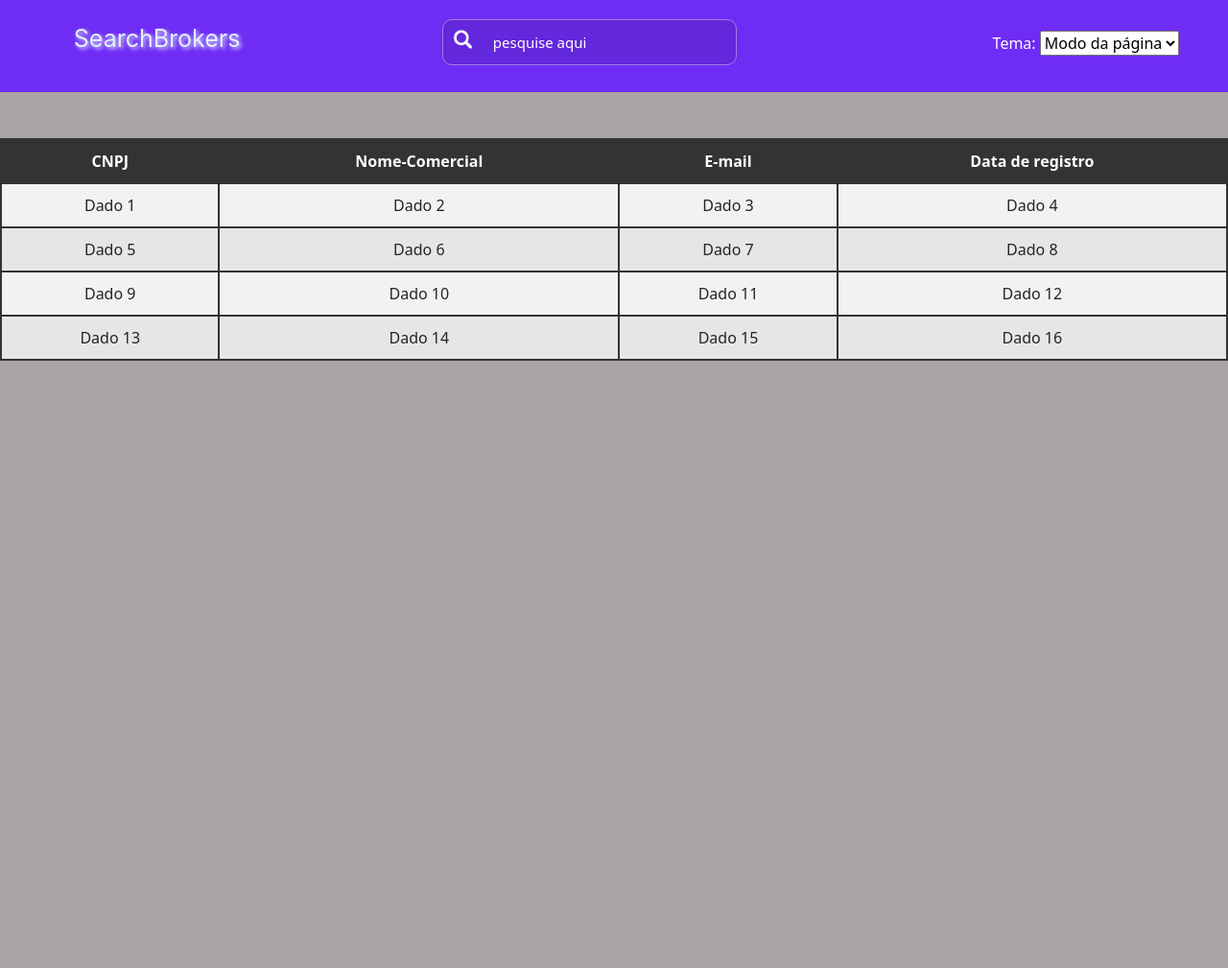
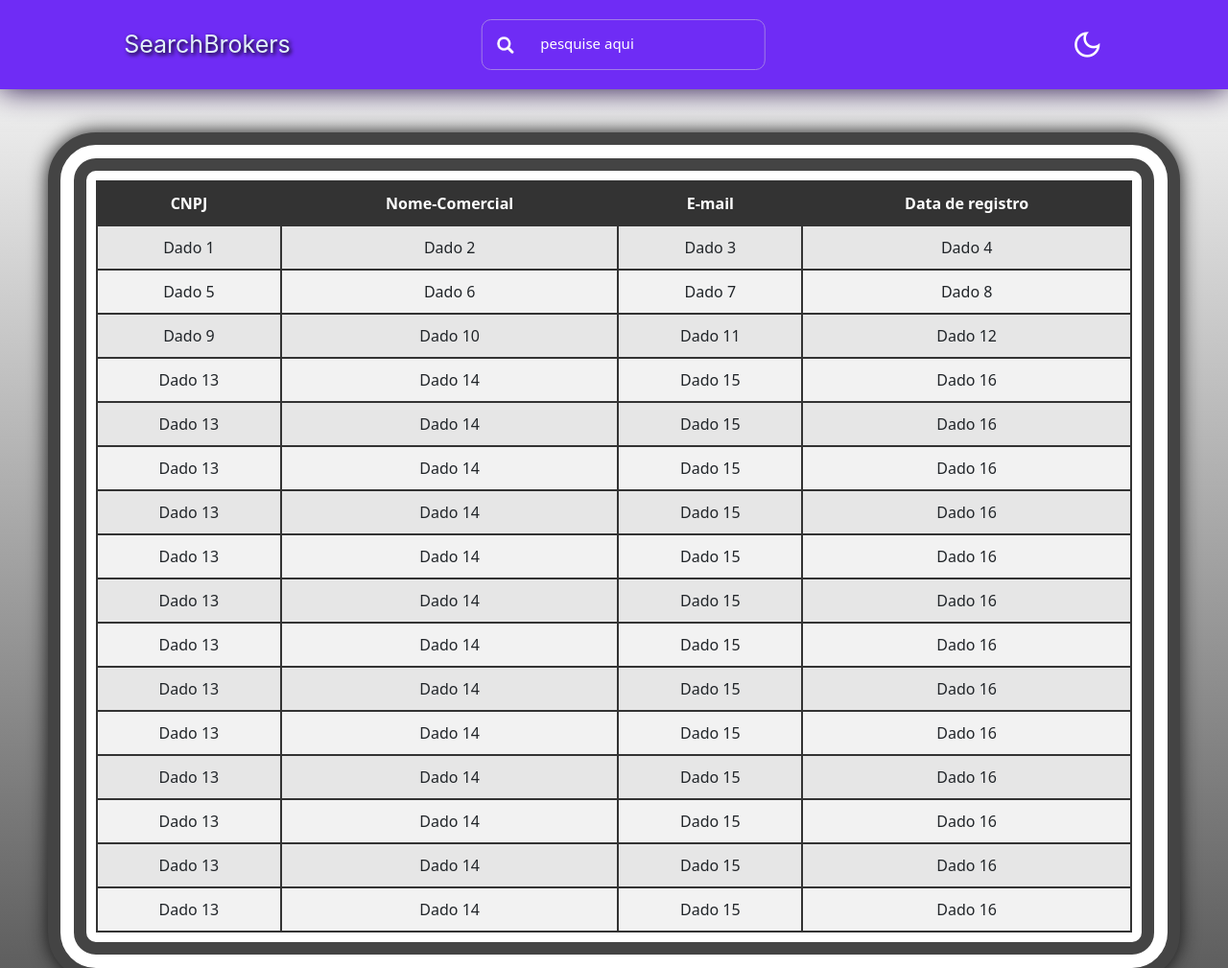
Before and after one commit to Bielwxw/bielwxw.github.io, a plain HTML site: page Projeto-corretoras/corretoras.html in a window 1280 px wide. Shown: the top 1009 px of the page at 96% size. Before the commit the page ends 800 px from the top, so only its background shows below. Drawn offline with nearby package versions, Linux system fonts and the light colour scheme.

Commit message:
novo teste

```diff
--- a/Projeto-corretoras/corretoras.html
+++ b/Projeto-corretoras/corretoras.html
@@ -1,30 +1,33 @@
 <!DOCTYPE html>
 <html lang="pt-br">
+
 <head>
     <meta charset="UTF-8">
     <meta name="viewport" content="width=device-width, initial-scale=1.0">
-        <link href="https://cdn.jsdelivr.net/npm/bootstrap@5.3.2/dist/css/bootstrap.min.css" rel="stylesheet" integrity="sha384-T3c6CoIi6uLrA9TneNEoa7RxnatzjcDSCmG1MXxSR1GAsXEV/Dwwykc2MPK8M2HN" crossorigin="anonymous">
+    <title>SearchBrokers</title>
+    <link href="https://cdn.jsdelivr.net/npm/bootstrap@5.3.2/dist/css/bootstrap.min.css" rel="stylesheet"integrity="sha384-T3c6CoIi6uLrA9TneNEoa7RxnatzjcDSCmG1MXxSR1GAsXEV/Dwwykc2MPK8M2HN" crossorigin="anonymous">
     <link rel="stylesheet" href="style.css">
     <link rel="shortcut icon" href="imagens-projeto/icon-project.png" type="image/x-icon">
+    <link rel="stylesheet" href="https://fonts.googleapis.com/css2?family=Material+Symbols+Outlined:opsz,wght,FILL,GRAD@24,400,0,0" />
 </head>
+
 <body>
 
-        <div class="borda"></div>
-        <div class="titulo">SearchBrokers</div>
-        <input type="text"  placeholder="pesquise aqui">
-        <a><img src="imagens-projeto/lupa-img.png"></a>
+    <nav>
+        <div id="titulo">SearchBrokers</div>
 
-        <form>
-        <label for="escolha">Tema:</label>
-        <select id="escolha" name="escolha">
-          <option value="opcao1">Modo da página</option>
-          <option value="opcao2">Dark</option>
-          <option value="opcao3">White</option>
-        </select>
-      </form>
+        <div id="nav-pesquisa">
+            <label for="input-pesquisa">
+                <img id="lupa" src="imagens-projeto/lupa-img.png" alt="Pesquisar">
+            </label>
+            <input id="input-pesquisa" type="text" placeholder="pesquise aqui">
+        </div>
 
+        <span id="icon" class="material-symbols-outlined">dark_mode</span>
+    </nav>
 
-
+    <div class="card">
+        <div class="card-body">
           <table>
               <tr>
                   <th>CNPJ</th>
@@ -56,11 +59,83 @@
                   <td>Dado 15</td>
                   <td>Dado 16</td>
               </tr>
+              <tr>
+                  <td>Dado 13</td>
+                  <td>Dado 14</td>
+                  <td>Dado 15</td>
+                  <td>Dado 16</td>
+              </tr>
+              <tr>
+                  <td>Dado 13</td>
+                  <td>Dado 14</td>
+                  <td>Dado 15</td>
+                  <td>Dado 16</td>
+              </tr>
+              <tr>
+                  <td>Dado 13</td>
+                  <td>Dado 14</td>
+                  <td>Dado 15</td>
+                  <td>Dado 16</td>
+              </tr>
+              <tr>
+                  <td>Dado 13</td>
+                  <td>Dado 14</td>
+                  <td>Dado 15</td>
+                  <td>Dado 16</td>
+              </tr>
+              <tr>
+                  <td>Dado 13</td>
+                  <td>Dado 14</td>
+                  <td>Dado 15</td>
+                  <td>Dado 16</td>
+              </tr>
+              <tr>
+                  <td>Dado 13</td>
+                  <td>Dado 14</td>
+                  <td>Dado 15</td>
+                  <td>Dado 16</td>
+              </tr>
+              <tr>
+                  <td>Dado 13</td>
+                  <td>Dado 14</td>
+                  <td>Dado 15</td>
+                  <td>Dado 16</td>
+              </tr>
+              <tr>
+                  <td>Dado 13</td>
+                  <td>Dado 14</td>
+                  <td>Dado 15</td>
+                  <td>Dado 16</td>
+              </tr>
+              <tr>
+                  <td>Dado 13</td>
+                  <td>Dado 14</td>
+                  <td>Dado 15</td>
+                  <td>Dado 16</td>
+              </tr>
+              <tr>
+                  <td>Dado 13</td>
+                  <td>Dado 14</td>
+                  <td>Dado 15</td>
+                  <td>Dado 16</td>
+              </tr>
+              <tr>
+                  <td>Dado 13</td>
+                  <td>Dado 14</td>
+                  <td>Dado 15</td>
+                  <td>Dado 16</td>
+              </tr>
+              <tr>
+                  <td>Dado 13</td>
+                  <td>Dado 14</td>
+                  <td>Dado 15</td>
+                  <td>Dado 16</td>
+              </tr>
           </table>
-
-
-
+        </div>
+      </div>
 
     <script src="script.js"></script>
 </body>
+
 </html>
--- a/Projeto-corretoras/script.js
+++ b/Projeto-corretoras/script.js
@@ -0,0 +1,13 @@
+const icon = document.getElementById('icon');
+
+icon.addEventListener('click', () => {
+    document.body.classList.toggle('dark-theme');
+    if (document.body.classList.contains('dark-theme')) {
+        icon.innerHTML = "sunny";
+        localStorage.setItem('dark-theme', false);
+    }
+    else {
+        icon.innerHTML = "dark_mode";
+        localStorage.setItem('dark-theme', true);
+    }
+});
--- a/Projeto-corretoras/style.css
+++ b/Projeto-corretoras/style.css
@@ -1,67 +1,94 @@
-body{
-    background-color: rgb(170, 165, 165);
+:root {
+    --primary-color: #6F2CF5;
+    --background-color: #fff;
+    --shadow-color: #1e0744;
+    --border-input: #a17de7;
+}
+.dark-theme {
+    --primary-color: #222;
+    --background-color: #555;
+    --shadow-color: #222222;
+    --border-input: #ccc;
 }
 
+body{
+    background-color: #333;
+    background-image: linear-gradient(var(--background-color), #555);
+}
 
+label{
+    color:white
+}
 
-.titulo{
-    position: absolute;
-    top: 2.8%;
-    left: 6%;
+nav {
+    display: flex;
+    align-items: center;
+    justify-content: space-around;
+    position: sticky;
+    top: 0;
+    z-index: 10;
+    width: 100%;
+    height: auto;
+    padding: 20px 0;
+    background-color: var(--primary-color);
+    box-shadow: 0 0 30px var(--shadow-color);
+}
+
+#titulo{
+    font-size: 25px;
+    text-shadow: 2px 2px 4.5px #000;
     color: rgb(226,241,250);
-    font-size: 25px;
     font-family: -apple-system, BlinkMacSystemFont, "Segoe UI", Roboto, "Helvetica Neue", Arial, sans-serif;
 }
-.borda{
-    position: absolute;
-    top: -10%;
-    right: 0%;
-    left: 0%;
-    bottom: 88%;
-    background-color: rgb(111,44,245);
+
+#nav-pesquisa {
+    display: flex;
+    align-items: center;
+    justify-content: space-around;
+    transform: translateX(-20%);
+    padding-left: 10px;
+    padding-bottom: 2.5px;
+    border-radius: 10px;
+    border: 1px solid var(--border-input);
 }
-
-table{
-    position: absolute;
-    top: 18%;
-
+#nav-pesquisa:hover {
+    outline: 2px solid rgba(255, 255, 255, 0.87);
+}
+#lupa{
+    height: 20px;
 }
 
 input{
-    position: absolute ;
-    background-color: rgb(99,39,220);
+    background-color: transparent;
     color: white;
-    border-radius: 10px;
-    border: 1px solid #a17de7;
-    width: 24vw;
-    right: 40%;
-    top: 2.5%;
+    height: 6vh;
+    width: 20vw;
     text-indent: 20px;
-    height: 6vh;
     font-size: 15px;
-    padding-left: 32px;
-
-}
-
-input:hover{
-    border: 2px solid rgba(255, 255, 255, 0.87);
-
+    border: none;
 }
 input::placeholder{
     color: white;
 }
 input:focus {
     outline: none;
-  }
-button{
-    position: absolute;
-    right: 59.3%;
-    height: 4.5vh;
-    top: 2.5%;
-    display: flex;
 }
-.titulo{
-    text-shadow: 2px 2px 4.5px;
+
+#icon {
+    user-select: none;
+    font-size: 35px;
+    cursor: pointer;
+    color: #fff;
+}
+
+.card {
+    margin: 45px 50px;
+    border-radius: 50px;
+    box-shadow: 0 0 20px #111;
+    border: 40px double #444;
+}
+.card-body {
+    padding: 10px;
 }
 
 table {
@@ -84,26 +111,9 @@ th {
 }
 
 tr:nth-child(even) {
-    background-color: #f2f2f2;
+    background-color: #e6e6e6;
 }
 
 tr:nth-child(odd) {
-    background-color: #e6e6e6;
+    background-color: #f2f2f2;
 }
-img{
-    height: 22px;
-
-    position: absolute;
-    top: 3.8%;
-    left: 36.5%;
-}
-
-form{
-    position: absolute;
-    top: 4%;
-    right: 4%;
-}
-
-label{
-    color:white
-}
```
Also changed, not shown: style.css (line endings or trailing spaces). Lines whose indentation alone changed are shown as unchanged.
